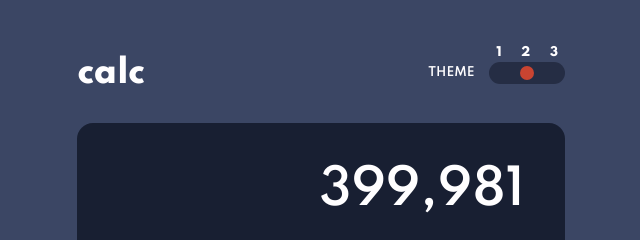
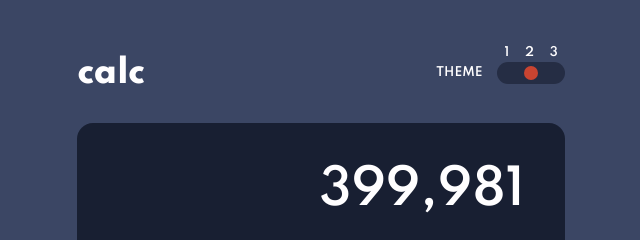
Before and after one commit to Dawid-Klos/calculator, a website built with webpack: page src/pages/index.html in a window 1280 px wide. Shown: the top 240 px of the page, 319-959 px from the left. Built offline with nearby package versions, Linux system fonts and the light colour scheme.

Commit message:
Fix sizing and margins for theme choice input element

```diff
--- a/src/scss/main.scss
+++ b/src/scss/main.scss
@@ -45,7 +45,7 @@ body {
       margin-right: 14px;
     }
     &__input {
-      width: 68px;
+      width: 60px;
       -webkit-appearance: none;
       appearance: none;
       background-color: $bg-bottom;
@@ -56,10 +56,10 @@ body {
       position: absolute;
       margin-top: -20px;
       margin-left: 4px;
-      width: 66px;
+      width: 54px;
       color: $font-white;
-      font-weight: 700;
-      content: "1 \00a0 \00a0 \00a0 \00a0 \00a0 2 \00a0 \00a0 \00a0 \00a0 \00a0 3";
+      font-weight: 600;
+      content: "1 \00a0 \00a0 \00a0 \00a0 2 \00a0 \00a0 \00a0 \00a0 3";
       font-size: 12px;
     }
 }
```
